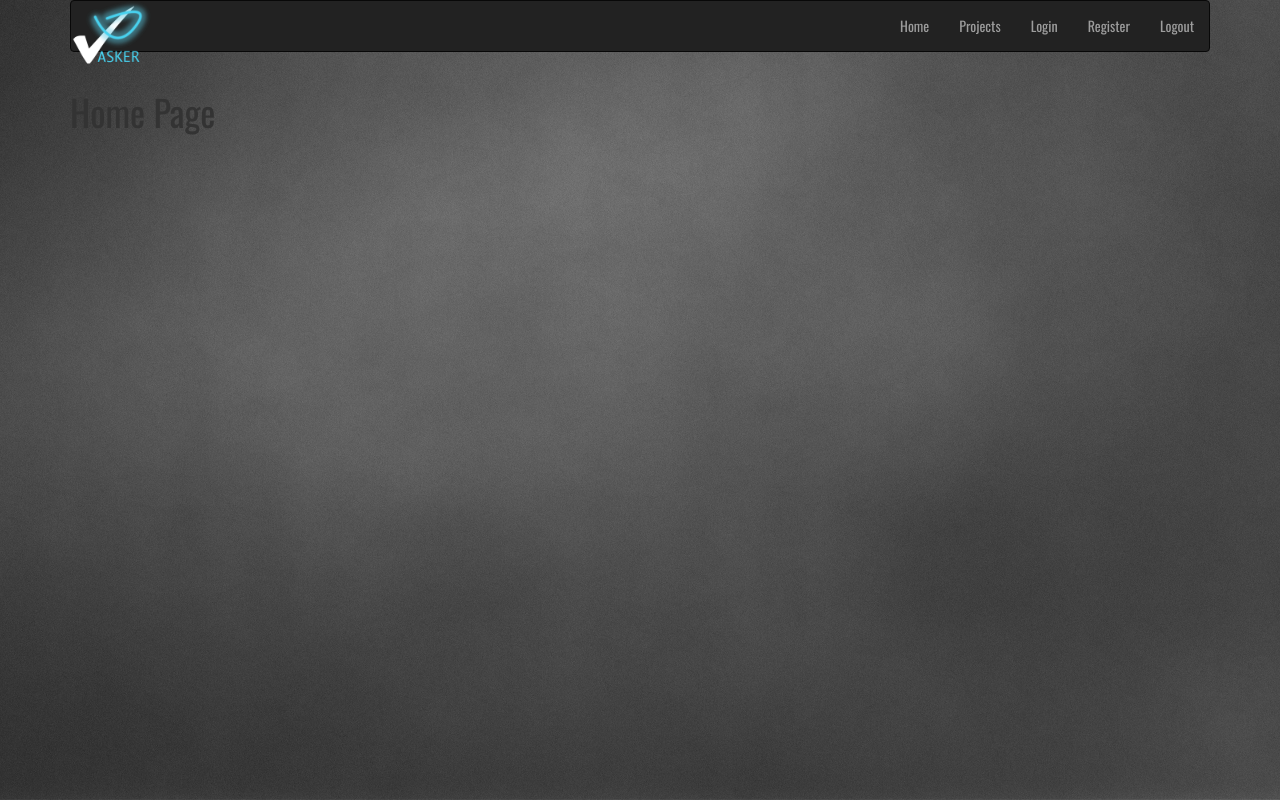
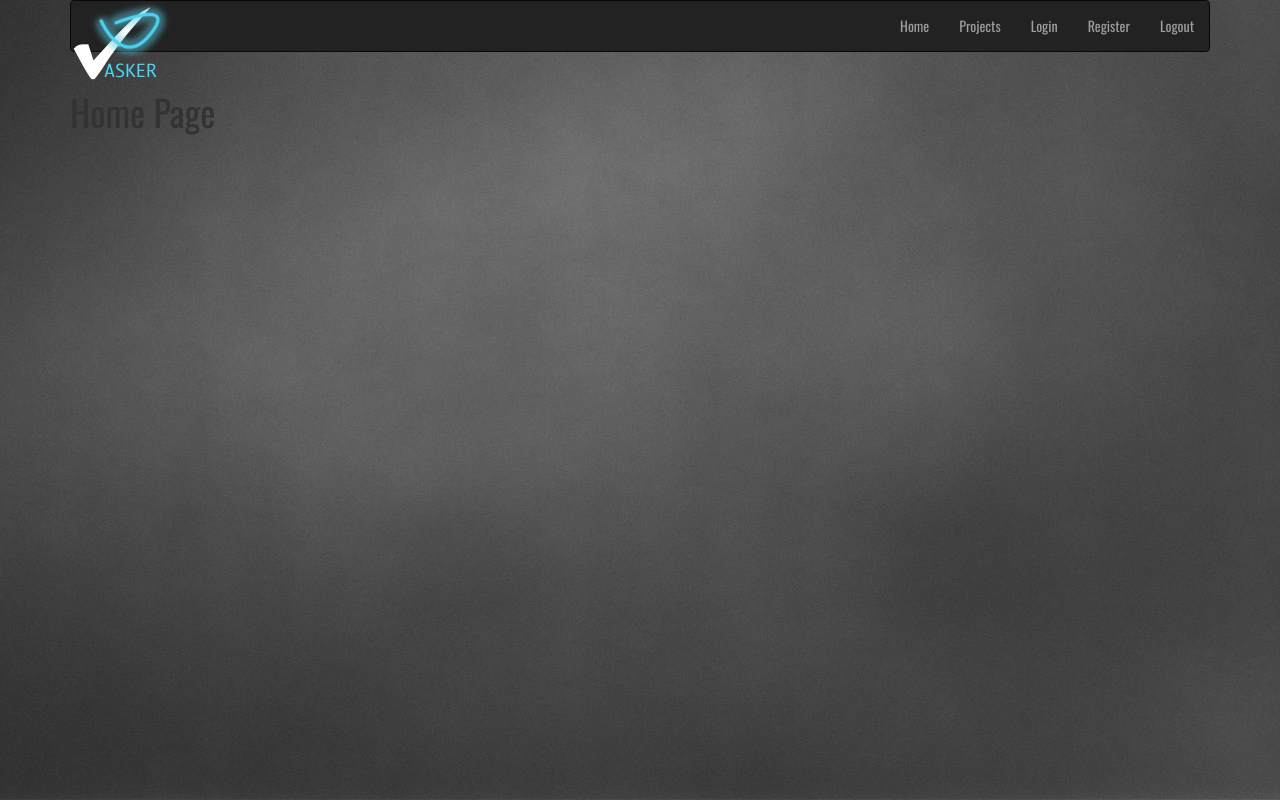
Before and after one commit to nikolaygornakov/Pasker, a React (Create React App) app: page / in a window 1280 px wide. Built offline with nearby package versions, Linux system fonts and the light colour scheme.

Commit message:
Small logo fix

```diff
--- a/src/App.js
+++ b/src/App.js
@@ -12,7 +12,7 @@ class App extends Component {
                 <Header>
 
                 <nav className="navbar navbar-inverse ">
-                <a href="#" className="navbar-brand logo-data"> <img alt="Brand" height="80" src={Logo} width="80"/></a>
+                <a href="#" className="navbar-brand "> <img className='logo-data' alt="Brand" height="80" src={Logo} width="80"/></a>
                 <ul className="nav navbar-nav right-data">
                    <li> <Link to="/">Home</Link> </li>
                    <li> <Link to="/projects">Projects</Link></li>
```
